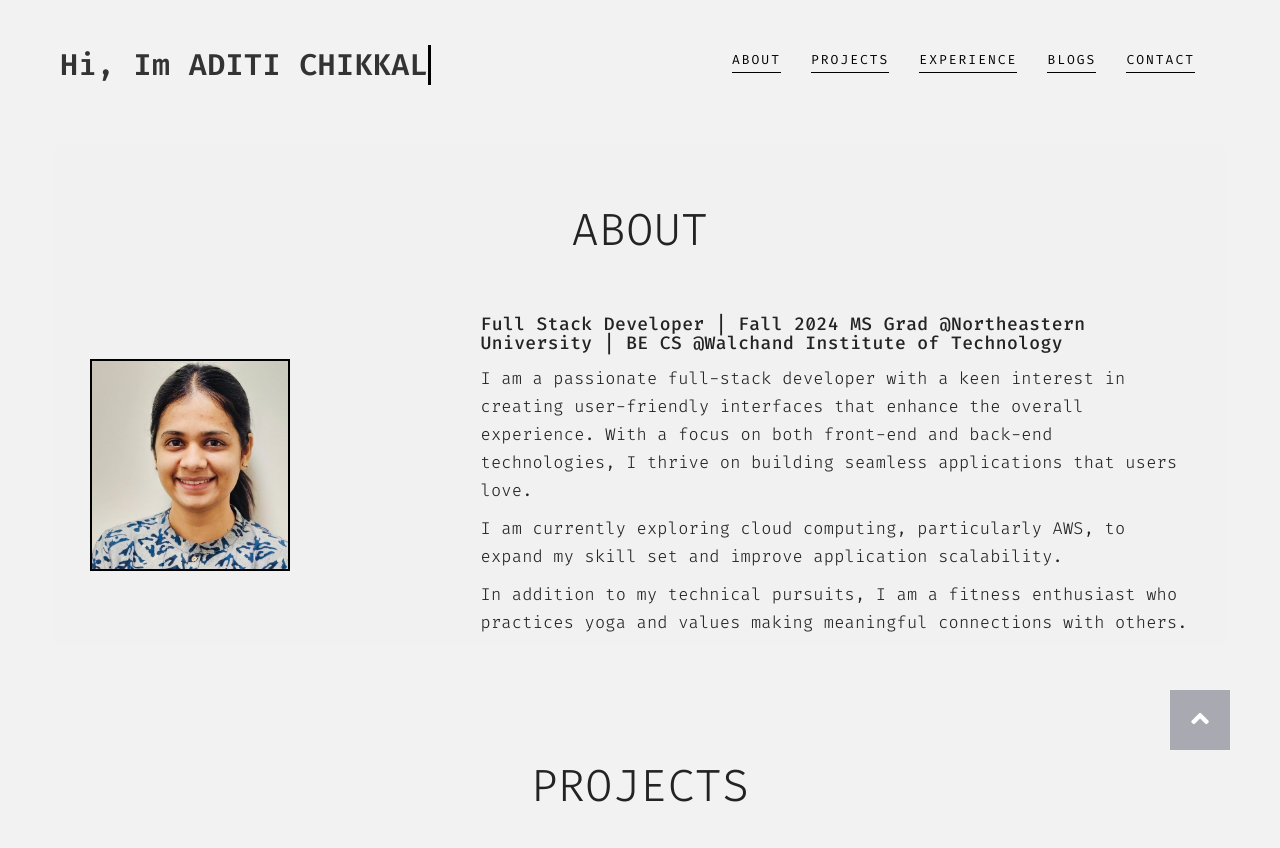
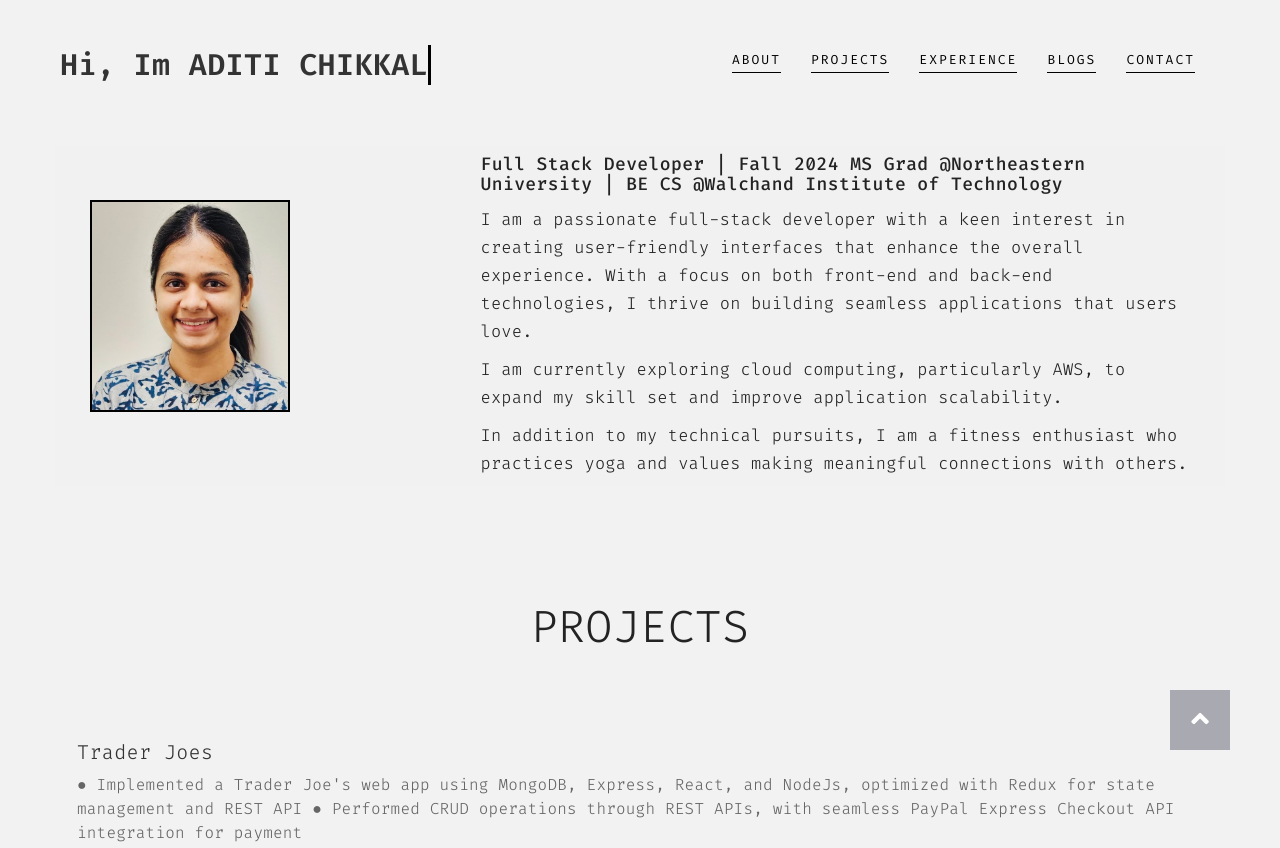
Before and after one commit to AditiChikkali/AditiChikkali.github.io, a plain HTML site: page index.html in a window 1280 px wide. Shown: the top 848 px of the page. Drawn offline with nearby package versions, Linux system fonts and the light colour scheme; some packages are replaced by stand-ins of ours; a script that the page names is missing.

Commit message:
changes with about section 2

```diff
--- a/index.html
+++ b/index.html
@@ -79,11 +79,7 @@
 		<section id="about" class="mz-module">
 			<div class="container light-bg">
 				<div class="row">
-					<div class="col-lg-12 text-center">
-						<div class="section-title">
-							<h2>ABOUT </h2>
-						</div>
-					</div>
+
 				</div>
 				<div class="row about-content">
 					<div class="col-md-4 about-image">
```
